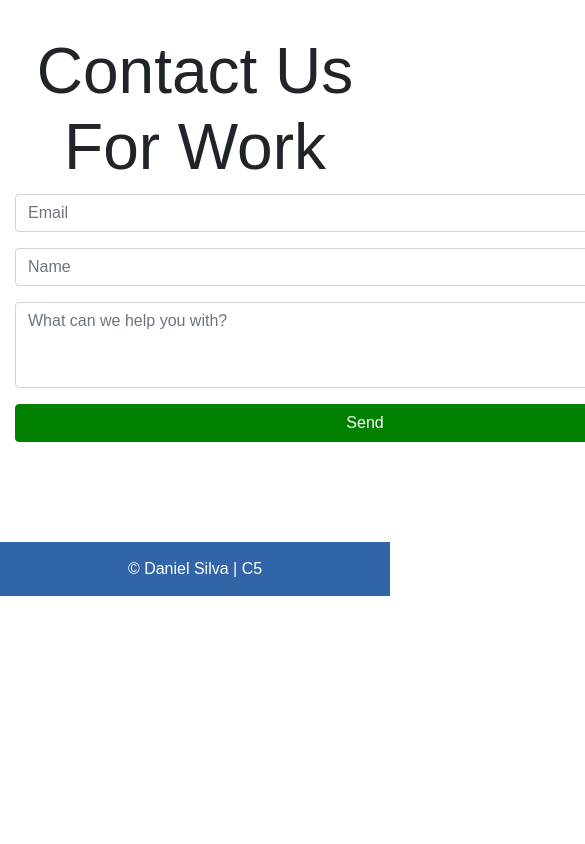
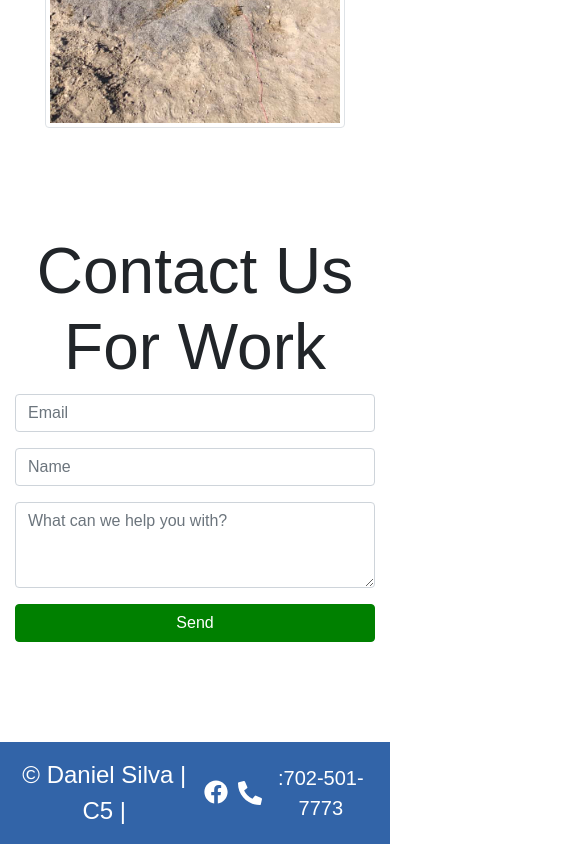
Before and after one commit to dansilvaUT/C5-Concrete, a React (Create React App) app: page / in a window 390 px wide. Shown: the part 4266-5110 px from the top of the page, 585 px wide, since content can reach past the window. Before the commit the page ends 4862 px from the top, so only its background shows below. Built offline with nearby package versions, Linux system fonts and the light colour scheme; a web font is replaced by a local one.

Commit message:
responsive done

```diff
--- a/package.json
+++ b/package.json
@@ -4,6 +4,7 @@
   "private": true,
   "dependencies": {
     "@fortawesome/fontawesome-svg-core": "^1.2.35",
+    "@fortawesome/free-brands-svg-icons": "^5.15.3",
     "@fortawesome/free-solid-svg-icons": "^5.15.3",
     "@fortawesome/react-fontawesome": "^0.1.14",
     "@testing-library/jest-dom": "^5.11.10",
--- a/src/Components/Contact/ContactForm/ContactForm.scss
+++ b/src/Components/Contact/ContactForm/ContactForm.scss
@@ -1,7 +1,7 @@
 @import '../../../base';
 
 .contact-form {
-    width: 700px;
+    max-width: 700px;
     margin: 0 auto;
 }
 
--- a/src/Components/Footer/Footer.js
+++ b/src/Components/Footer/Footer.js
@@ -1,9 +1,17 @@
+import { FontAwesomeIcon } from '@fortawesome/react-fontawesome';
+import { faFacebook } from "@fortawesome/free-brands-svg-icons";
+import {faPhoneAlt} from '@fortawesome/free-solid-svg-icons';
 import './Footer.scss';
 
 const Footer = () => {
     return (
         <footer className="footer">
-            <p>&copy; Daniel Silva | C5</p>
+            <p>&copy; Daniel Silva | C5 | </p>
+            <a class="link facebook-link" href="https://www.facebook.com/C5ConcreteCompany" target="_blank" rel="noreferrer">
+                <FontAwesomeIcon className="facebook-icon" icon={faFacebook} />
+            </a>
+            <FontAwesomeIcon className="facebook-icon" icon={faPhoneAlt} />
+            <span id="phone">:702-501-7773</span>
         </footer>
     )
 }
--- a/src/Components/Footer/Footer.scss
+++ b/src/Components/Footer/Footer.scss
@@ -6,8 +6,23 @@
     margin-top: 20px;
     color: white;
     text-align: center;
+    @include flex-row;
+    font-size: 1.5em;
 
     p {
         margin: 0;
     }
+
+    .facebook-icon {
+        margin-left: 10px;
+    }
+
+    .facebook-link {
+        color: white;
+    }
+
+    #phone {
+        font-size: 20px;
+        margin-left: 5px;
+    }
 }
--- a/src/Components/Landing/Landing.scss
+++ b/src/Components/Landing/Landing.scss
@@ -23,6 +23,7 @@
 .warehouse-icon,
 .top-header {
     position: relative;
+    animation-name: fadeInBottom;
 }
 
 .warehouse-icon {
@@ -37,6 +38,14 @@
     font-size: 3rem;
 }
 
+@keyframes fadeInBottom {
+    from {
+        opacity: 0;
+        transform: translateY(100%);
+    }
+    to { opacity: 1 }
+}
+
 @media (max-width: 390px){
     .top-header {
         font-size: 3rem;
--- a/src/Components/Work/Work.scss
+++ b/src/Components/Work/Work.scss
@@ -10,6 +10,6 @@
 }
 
 .work-image {
-    width: 250px;
+    width: 300px;
     margin: 5px;
 }
--- a/src/_base.scss
+++ b/src/_base.scss
@@ -21,6 +21,14 @@ body {
     align-items: center;
 }
 
+@mixin flex-row {
+    display: flex;
+    justify-content: center;
+    align-items: center;
+    align-content: center;
+}
+
+
 .component-container {
     margin: 100px 0;
 }
```
Also changed, not shown: 1 other file (tests, documents, lock files or other folders).
